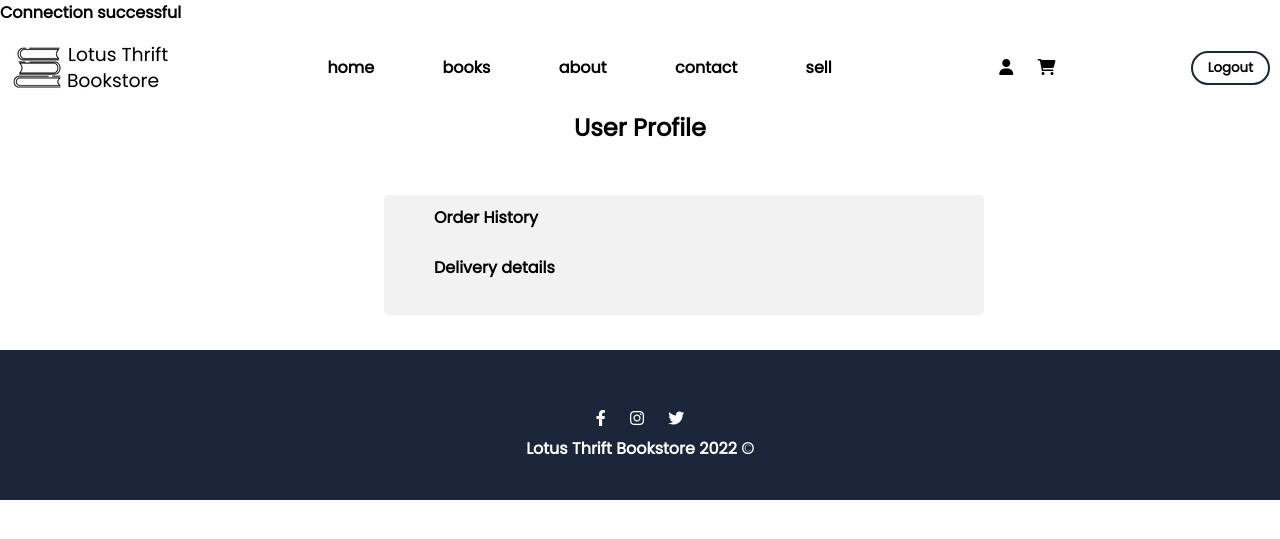
After one commit to mashudu08/lotus-thrift-bookstore, a PHP site: page /profile.php in a window 1280 px wide. The commit adds this page. Shown: the top 539 px of the page. Run offline with PHP 8.4, Linux system fonts and the light colour scheme; a user stored in the database is signed in; data that the repository does not hold is empty; some libraries are stand-ins or nearby versions.

Commit message:
added user profile

```diff
--- a/header.php
+++ b/header.php
@@ -23,8 +23,8 @@ a:hover
                 <a href="sell-page.php">sell</a>
             </nav>
             <div class="icons">
-                <div id="user" class="fa-solid fa-user"></div>
-                <a href="cart-page.php"><i  class="fa-solid fa-cart-shopping" style="color: #000"></i></a>
+            <a href="profile.php"><div id="user" class="fa-solid fa-user"></div></a>
+             <a href="cart-page.php"><i  class="fa-solid fa-cart-shopping" style="color: #000"></i></a>
             </div>
             <button style="color: var(--btn-bg-color);
     border: 2px solid #1B263B; padding: 5px 15px;
--- /dev/null
+++ b/profile.php
@@ -0,0 +1,52 @@
+<?php
+    include 'db-connect.php';
+    session_start();
+    $userId = $_SESSION['userId'];
+?>
+<!DOCTYPE html>
+<html lang="en">
+<head>
+    <meta charset="UTF-8">
+    <meta http-equiv="X-UA-Compatible" content="IE=edge">
+    <meta name="viewport" content="width=device-width, initial-scale=1.0">
+    <!-- custom css style link -->
+    <style><?php include "css/style.css"; ?> </style>
+    <!-- font awesome link -->
+    <link rel="stylesheet" href="https://use.fontawesome.com/releases/v6.1.1/css/all.css">
+    <title>Profile</title>
+</head>
+<body>
+    <?php include ('header.php'); ?>
+    <h2 style="text-align:center;">User Profile </h2>
+     <br><br>
+     <div class="contact">
+        <h4>Order History</h4>
+        <br>
+        <?php
+        $select_books = mysqli_query($dbconnect, "SELECT * FROM `cart` WHERE userId = '$userId'");
+                while($fetch_order = mysqli_fetch_assoc($select_books)){
+        ?>
+                Order ID: <?php echo $fetch_order['cartId']; ?><br>
+                User ID: <?php echo $userId;?><br>
+        <h4>Book details</h4>
+                <br><br>
+                <?php echo 'Author: '. $fetch_order['author'] .' <br> '. 'Title: '.$fetch_order['title'] .'<br> '.
+                'Price: R'.$fetch_order['price'] .'<br> '.'Quantity: '. $fetch_order['quantity']; ?>
+                <br>
+         <?php
+            };
+         ?>
+        <h4>Delivery details</h4>
+        <br>
+        <?php
+        $select_delivery = mysqli_query($dbconnect, "SELECT * FROM `delivery_details` WHERE userId = '$userId'");
+            while($fetch_order = mysqli_fetch_assoc($select_delivery)){
+                echo 'Street: '.$fetch_order['address1'] . $fetch_order['address2'] .'<br> '. 'Suburb: '.
+                $fetch_order['suburb'] .'<br> '.'City: '. $fetch_order['city'].' <br> '. 'Province: '.
+                $fetch_order['province'] .'<br> '. 'Postal code: '.$fetch_order['postal_code'] .'<br><br>';
+            }
+        ?>
+     </div>
+        <?php include ('footer.php'); ?>
+</body>
+</html>
```
